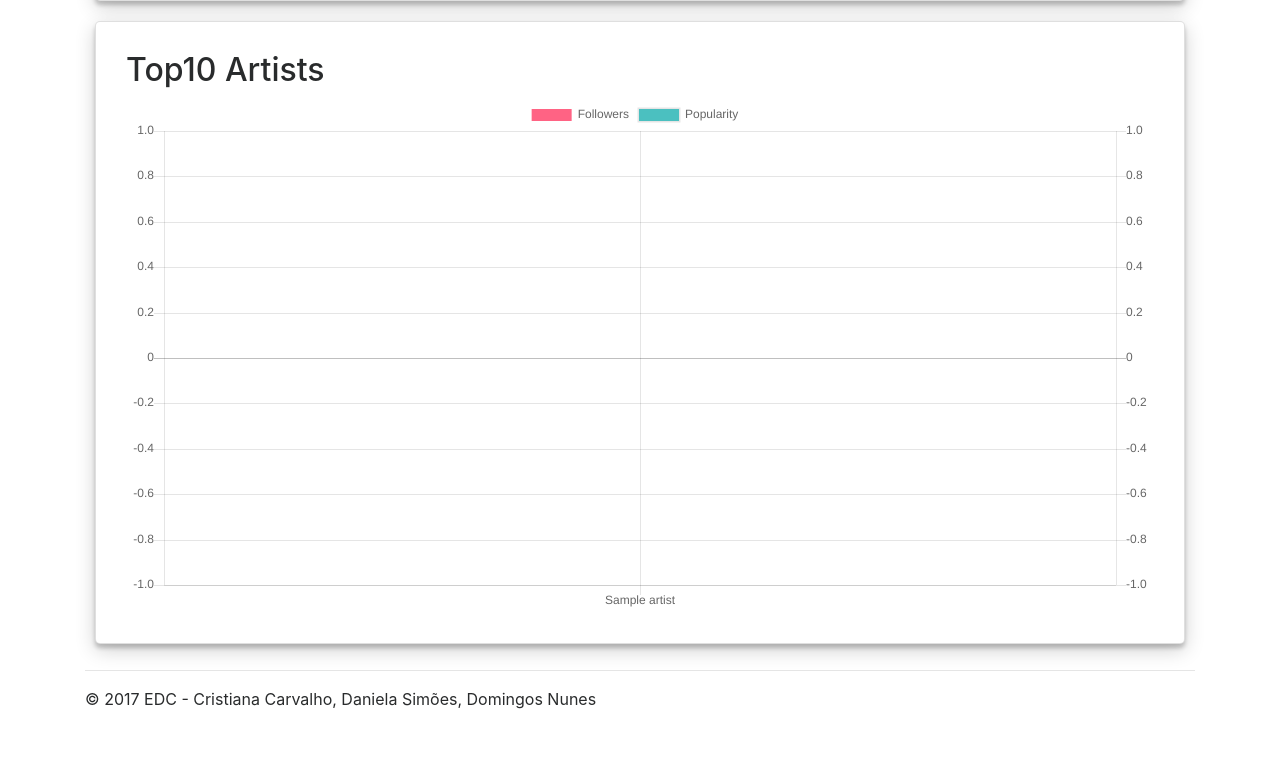
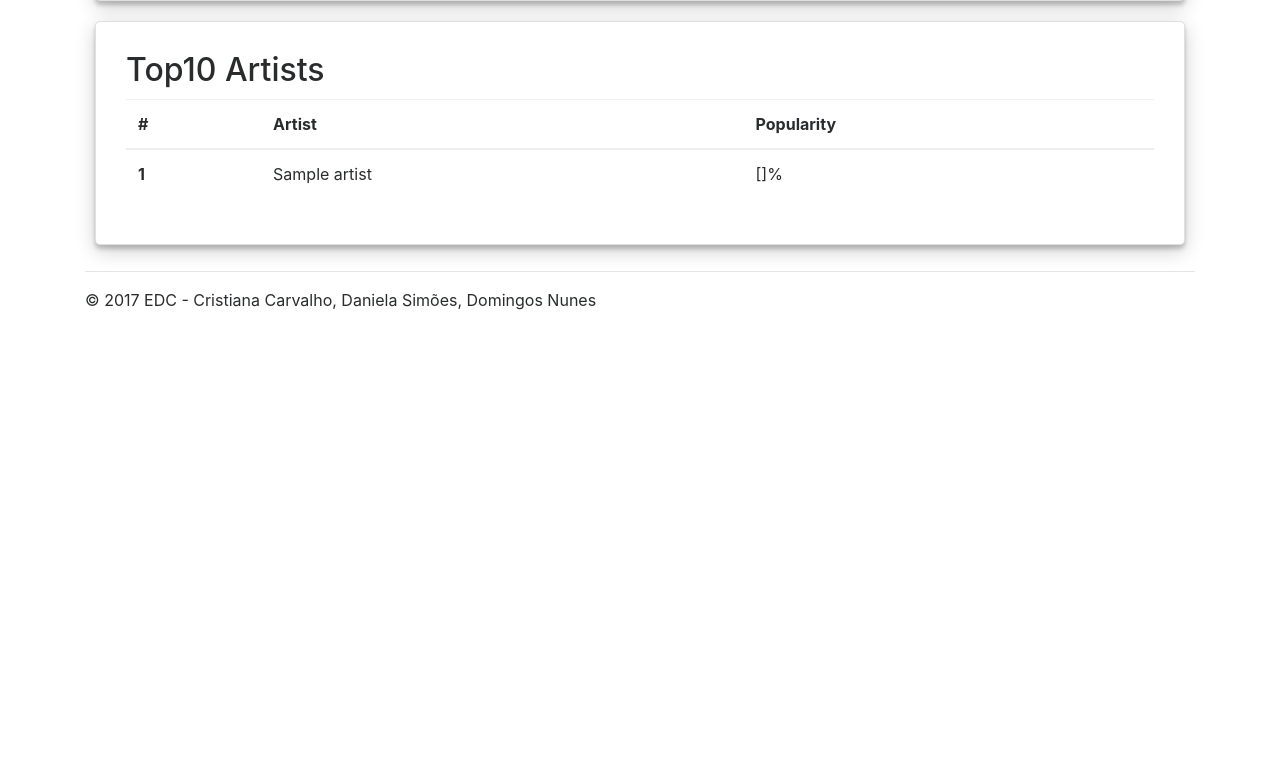
Before and after one commit to cristianasc/EDC, a Django app: template project2/app/templates/app/statistics.html in a window 1280 px wide. Shown: the part 702-1479 px from the top of the page. After the commit the page ends 1012 px from the top, so only its background shows below. Run offline with Django 3.2, Linux system fonts and the light colour scheme; the template is opened without the code that fills it: most values are stand-ins (such as "Sample title", 1, 10 or a date in 2020); grey boxes marked "Sample" are stand-in pictures; some libraries are stand-ins or nearby versions.

Commit message:
Bug Fixes

```diff
--- a/project2/app/models/models.py
+++ b/project2/app/models/models.py
@@ -471,15 +471,14 @@ class Database:
             PREFIX spot:  <http://artists1.org/pred/>
 
             PREFIX xsd: <http://www.w3.org/2001/XMLSchema#>
-            SELECT ?name ?followers ?popularity ?id
+            SELECT ?name ?popularity ?id
                 where {
                     ?p spot:id ?id .
                     ?p foaf:name ?name .
-                    ?p spot:followers ?followers .
                     ?p spot:popularity ?popularity .
 
 
-            } order by  DESC(xsd:integer(?followers))
+            } order by  DESC(xsd:integer(?popularity))
             limit 10
         """
 
--- a/project2/app/templates/app/statistics.html
+++ b/project2/app/templates/app/statistics.html
@@ -56,79 +56,30 @@
             <div class="col-lg-12">
                 <div class="card"style="padding: 30px">
                     <h2 class="card-title">Top10 Artists</h2>
-                    <canvas id="canvas-bar"></canvas>
+                     <table class="table table-hover">
+                            <thead>
+                            <tr>
+                                <th scope="col">#</th>
+                                <th scope="col">Artist</th>
+                                <th scope="col">Popularity</th>
+                            </tr>
+                            </thead>
+                            <tbody>
+                            {% for artist in top_followers %}
+                            <tr>
+                                <th scope="row">{{ forloop.counter }} </th>
+                                <td href="/artist/id={{ artist.id }}">{{ artist.name }}</td>
+                                <td>{{ artist.popularity }}%</td>
+                            </tr>
+                            {% endfor %}
+                            </tbody>
+                     </table>
                 </div>
-                <script type="application/javascript">
-
-                var followers_data_config = {
-                    labels: [
-                        {% for artist in top_followers %}
-                        "{{ artist.name }}",
-                        {% endfor %}
-                    ],
-                    datasets: [{
-                        type: 'bar',
-                        label: 'Followers',
-                        yAxisID: "y-axis-1",
-                        backgroundColor: window.chartColors.red,
-                        data: [
-                            {% for artist in top_followers %}
-                            {{ artist.followers }},
-                            {% endfor %}
-                        ],
-                        borderColor: 'white',
-                        borderWidth: 2
-                    },
-                    {
-                        type: 'bar',
-                        label: 'Popularity',
-                        backgroundColor: window.chartColors.green,
-                        yAxisID: "y-axis-2",
-                        data: [
-                            {% for artist in top_followers %}
-                            {{ artist.popularity }},
-                            {% endfor %}
-                        ]
-                    }]
-                };
-            </script>
             <script type="application/javascript">
                 window.onload = function() {
-                var ctx = document.getElementById("chart-area").getContext("2d");
-                window.myPie = new Chart(ctx, platform_data_config);
-
-                var ctx = document.getElementById("canvas-bar").getContext("2d");
-                window.myMixedChart = new Chart(ctx, {
-                    type: 'bar',
-                    data: followers_data_config,
-                    options: {
-                        responsive: true,
-                        title: {
-                            display: false
-                        },
-                        tooltips: {
-                            mode: 'index',
-                            intersect: true
-                        },
-                        scales: {
-                        yAxes: [{
-                            type: "linear", // only linear but allow scale type registration. This allows extensions to exist solely for log scale for instance
-                            display: true,
-                            position: "left",
-                            id: "y-axis-1",
-                        }, {
-                            type: "linear", // only linear but allow scale type registration. This allows extensions to exist solely for log scale for instance
-                            display: true,
-                            position: "right",
-                            id: "y-axis-2",
-                            gridLines: {
-                                drawOnChartArea: false
-                            }
-                        }],
-                    }
-                    }
-                });
-            };
+                    var ctx = document.getElementById("chart-area").getContext("2d");
+                    window.myPie = new Chart(ctx, platform_data_config);
+                }
             </script>
             </div>
 
```
